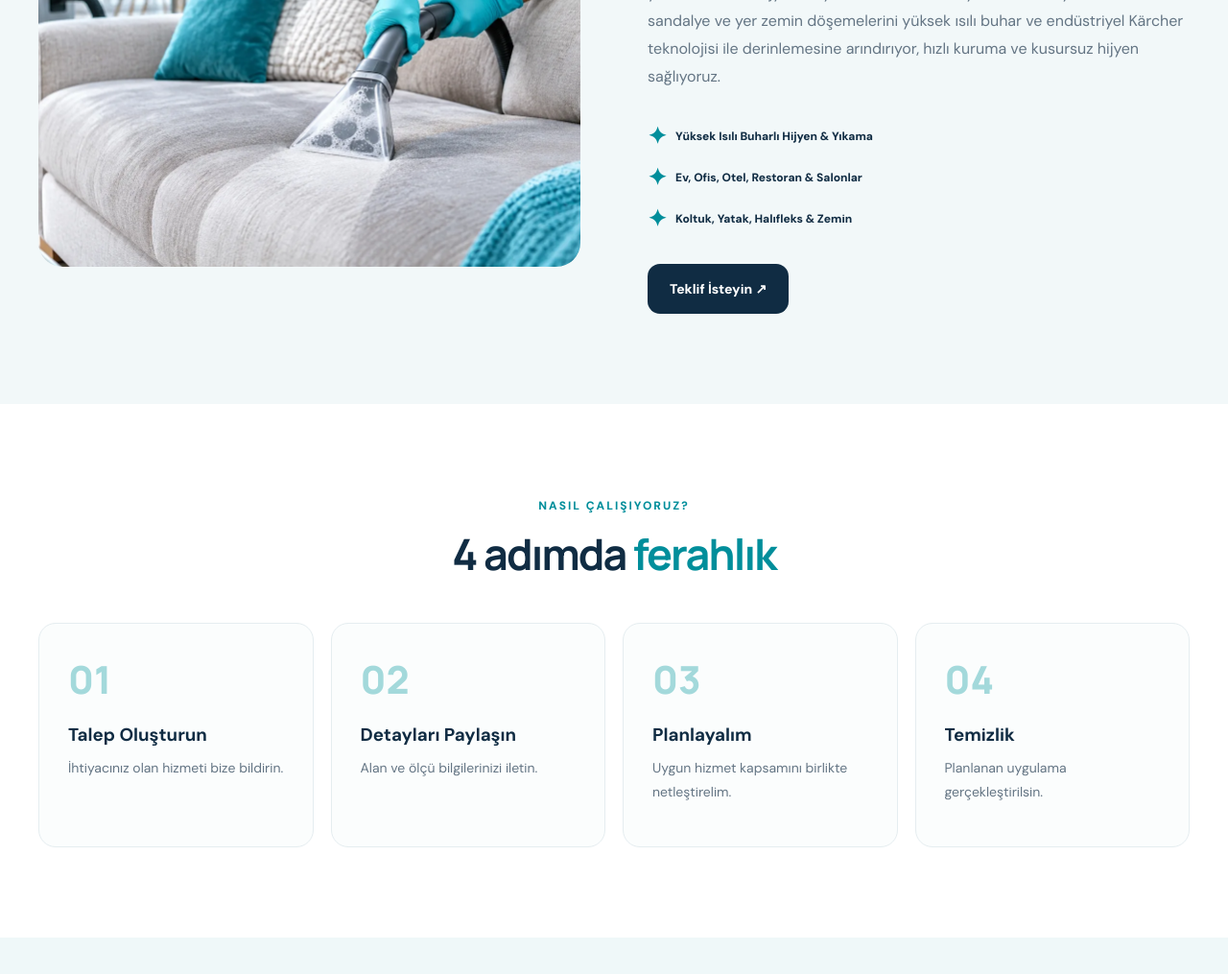
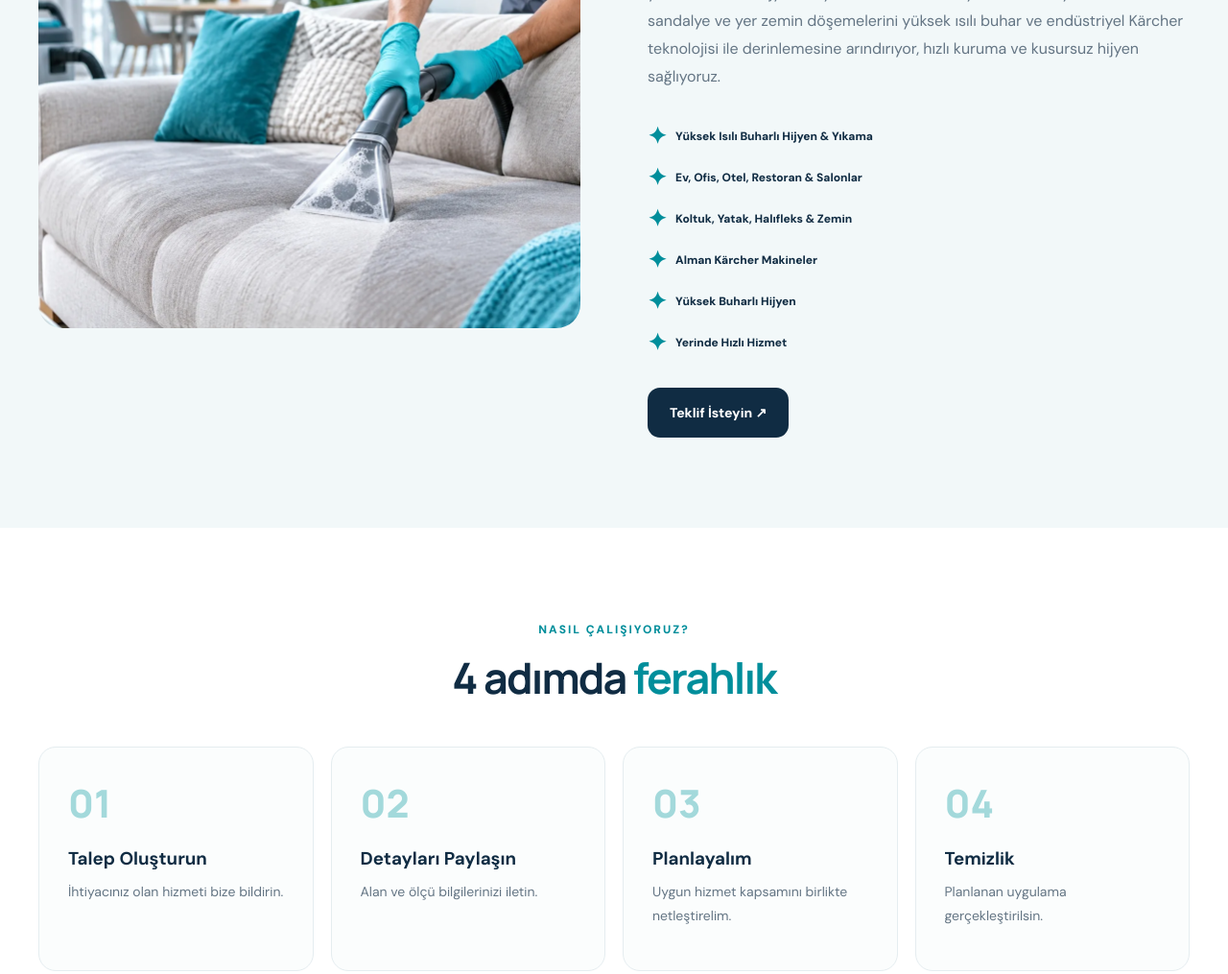
Before and after one commit to ozkvn10-cloud/lina-profesyonel-temizlik, a plain HTML site: page index.html in a window 1280 px wide. Shown: the part 1760-2775 px from the top of the page at 96% size. Drawn offline with Linux system fonts and the light colour scheme.

Commit message:
Add technology highlights to about section

```diff
--- a/index.html
+++ b/index.html
@@ -2,7 +2,7 @@
 <header class="header"><div class="wrap nav"><a class="brand" href="#anasayfa" aria-label="Lina ana sayfa"><img class="logo-image" src="Lina_Mavi_Logo.png" alt="Lina logosu" width="180" height="96"></a><button class="hamburger" aria-label="Menüyü aç" aria-expanded="false" id="menuBtn">☰</button><nav id="menu"><a href="#anasayfa">Ana Sayfa</a><a href="#hakkimizda">Hakkımızda</a><a href="#hizmetler">Hizmetlerimiz</a><a href="#bolgeler">Hizmet Bölgeleri</a><a href="#iletisim">İletişim</a></nav><a class="nav-cta" href="#teklif">✦ Teklif Al</a></div></header>
 <main><section class="hero" id="anasayfa"><div class="hero-bg"></div><div class="wrap hero-inner"><div class="hero-copy"><div class="eyebrow">◉ AYDIN MERKEZLİ • EGE BÖLGESİ</div><h1>Yaşam Alanlarınıza <span>Profesyonel Temizlik.</span></h1><p>Koltuk, yatak, halıfleks ve zemin döşemelerinizde Kärcher buharlı makinelerle %99,99 hijyen hedefiyle derinlemesine temizlik uyguluyoruz. Evinize ve iş yerinize profesyonel dokunuş.</p><div class="actions"><a class="btn primary" href="https://wa.me/905388210913?text=Merhaba%20Lina%20Profesyonel%20Temizlik%2C%20fiyat%20teklifi%20almak%20istiyorum." target="_blank" rel="noopener noreferrer">WhatsApp'tan Teklif Al <span>↗</span></a><a class="btn secondary" href="#hizmetler">Hizmetleri Keşfet ↗</a></div><div class="hero-points"><span>✨ Alman Kärcher Makineler</span><span>💨 Yüksek Buharlı Hijyen</span><span>🏠 Yerinde Hızlı Hizmet</span></div></div></div></section>
 <section class="section services" id="hizmetler"><div class="wrap"><div class="section-heading"><span class="kicker">HİZMETLERİMİZ</span><h2>Her alana özel <em>temizlik çözümleri</em></h2><p>Evlerden ofislere, yaşam alanlarınız için titizlikle planlanan hizmetler.</p></div><div class="service-grid"><article class="service-card"><img src="koltuk.webp" alt="Profesyonel koltuk yıkama uygulaması"><div><span>01</span><h3>Koltuk Yıkama</h3><a href="#teklif" aria-label="Koltuk yıkama teklifi">↗</a></div></article><article class="service-card"><img src="hali.webp" alt="Halıfleks temizliği temsili görseli"><div><span>02</span><h3>Halıfleks Temizliği</h3><a href="#teklif" aria-label="Halıfleks teklifi">↗</a></div></article><article class="service-card"><img src="yerinde.webp" alt="Yerinde temizlik ekipmanı temsili görseli"><div><span>03</span><h3>Yerinde Halı Yıkama</h3><a href="#teklif" aria-label="Yerinde halı teklifi">↗</a></div></article><article class="service-card"><img src="yatak.webp" alt="Yatak yüzeyinin profesyonel temizliği"><div><span>04</span><h3>Yatak Temizliği</h3><a href="#teklif" aria-label="Yatak temizliği teklifi">↗</a></div></article></div><p class="demo-note">Görseller tanıtım amaçlıdır; gerçek müşteri çalışması olarak sunulmaz.</p></div></section>
-<section class="section about" id="hakkimizda"><div class="wrap about-grid"><div class="about-photo"><img src="koltuk.webp" loading="lazy" alt="Koltuk temizleme makinesiyle uygulama"></div><div><span class="kicker">LINA'YI TANIYIN</span><h2>Profesyonel teknoloji, <em>derinlemesine temizlik.</em></h2><p>Lina Profesyonel Temizlik olarak Aydın genelinde; ev, ofis, otel, restoran ve kafelerden cami halıları, sinema ve konferans salonlarına kadar her alanda yerinde buharlı hijyen ve yıkama hizmeti sunuyoruz. Koltuk, yatak, halıfleks, sandalye ve yer zemin döşemelerini yüksek ısılı buhar ve endüstriyel Kärcher teknolojisi ile derinlemesine arındırıyor, hızlı kuruma ve kusursuz hijyen sağlıyoruz.</p><div class="features" style="display:grid;gap:12px"><div><b>✦</b><span>Yüksek Isılı Buharlı Hijyen &amp; Yıkama</span></div><div><b>✦</b><span>Ev, Ofis, Otel, Restoran &amp; Salonlar</span></div><div><b>✦</b><span>Koltuk, Yatak, Halıfleks &amp; Zemin</span></div></div><a class="btn dark" href="#teklif">Teklif İsteyin ↗</a></div></div></section>
+<section class="section about" id="hakkimizda"><div class="wrap about-grid"><div class="about-photo"><img src="koltuk.webp" loading="lazy" alt="Koltuk temizleme makinesiyle uygulama"></div><div><span class="kicker">LINA'YI TANIYIN</span><h2>Profesyonel teknoloji, <em>derinlemesine temizlik.</em></h2><p>Lina Profesyonel Temizlik olarak Aydın genelinde; ev, ofis, otel, restoran ve kafelerden cami halıları, sinema ve konferans salonlarına kadar her alanda yerinde buharlı hijyen ve yıkama hizmeti sunuyoruz. Koltuk, yatak, halıfleks, sandalye ve yer zemin döşemelerini yüksek ısılı buhar ve endüstriyel Kärcher teknolojisi ile derinlemesine arındırıyor, hızlı kuruma ve kusursuz hijyen sağlıyoruz.</p><div class="features" style="display:grid;gap:12px"><div><b>✦</b><span>Yüksek Isılı Buharlı Hijyen &amp; Yıkama</span></div><div><b>✦</b><span>Ev, Ofis, Otel, Restoran &amp; Salonlar</span></div><div><b>✦</b><span>Koltuk, Yatak, Halıfleks &amp; Zemin</span></div><div><b>✦</b><span>Alman Kärcher Makineler</span></div><div><b>✦</b><span>Yüksek Buharlı Hijyen</span></div><div><b>✦</b><span>Yerinde Hızlı Hizmet</span></div></div><a class="btn dark" href="#teklif">Teklif İsteyin ↗</a></div></div></section>
 <section class="section steps"><div class="wrap"><div class="section-heading"><span class="kicker">NASIL ÇALIŞIYORUZ?</span><h2>4 adımda <em>ferahlık</em></h2></div><div class="step-grid"><div><strong>01</strong><h3>Talep Oluşturun</h3><p>İhtiyacınız olan hizmeti bize bildirin.</p></div><div><strong>02</strong><h3>Detayları Paylaşın</h3><p>Alan ve ölçü bilgilerinizi iletin.</p></div><div><strong>03</strong><h3>Planlayalım</h3><p>Uygun hizmet kapsamını birlikte netleştirelim.</p></div><div><strong>04</strong><h3>Temizlik</h3><p>Planlanan uygulama gerçekleştirilsin.</p></div></div></div></section>
 <section class="section regions" id="bolgeler"><div class="wrap"><span class="kicker">HİZMET BÖLGELERİ</span><h2>Aydın'dan <em>Ege'ye</em></h2><p>Aydın merkezli hizmet planlaması. İl ve ilçelerde hizmet uygunluğu için bizimle iletişime geçin.</p><div class="chips"><span>Aydın</span><span>İzmir</span><span>Muğla</span><span>Denizli</span><span>Manisa</span><span>Uşak</span><span>Kütahya</span><span>Afyonkarahisar</span></div></div></section>
 <section class="section quote" id="teklif"><div class="wrap quote-grid"><div><span class="kicker light">BİZE ULAŞIN</span><h2>Temiz bir başlangıç için <em>bir mesaj yeter.</em></h2><p>Hizmetinizi seçin, size özel bir teklif mesajı hazırlayalım. Formu doldurun, WhatsApp üzerinden doğrudan fiyat teklifi isteyin.</p><div class="quote-deco">LINA ✦</div></div><form id="quoteForm"><label>Hizmet seçimi<select id="service" required><option value="">Hizmet seçiniz</option><option>Koltuk Yıkama</option><option>Halıfleks Temizliği</option><option>Yerinde Halı Yıkama</option><option>Yatak Temizliği</option><option>Diğer</option></select></label><label>İl<select id="city" required><option value="">İl seçiniz</option><option>Aydın</option><option>İzmir</option><option>Muğla</option><option>Denizli</option><option>Manisa</option><option>Uşak</option><option>Kütahya</option><option>Afyonkarahisar</option></select></label><label>Detaylar<textarea id="details" placeholder="Örn. 2 adet üçlü koltuk, Efeler/Aydın" rows="3"></textarea></label><button class="btn primary full" type="submit">WhatsApp’tan Teklif İste ↗</button><div class="result" id="result" hidden><strong>Hazırlanan mesaj</strong><p id="message"></p><button type="button" id="copyBtn" class="btn dark full">Mesajı Kopyala</button><small id="whatsappInfo">WhatsApp üzerinden Lina ile iletişime geçebilirsiniz.</small></div></form></div></section>
```
